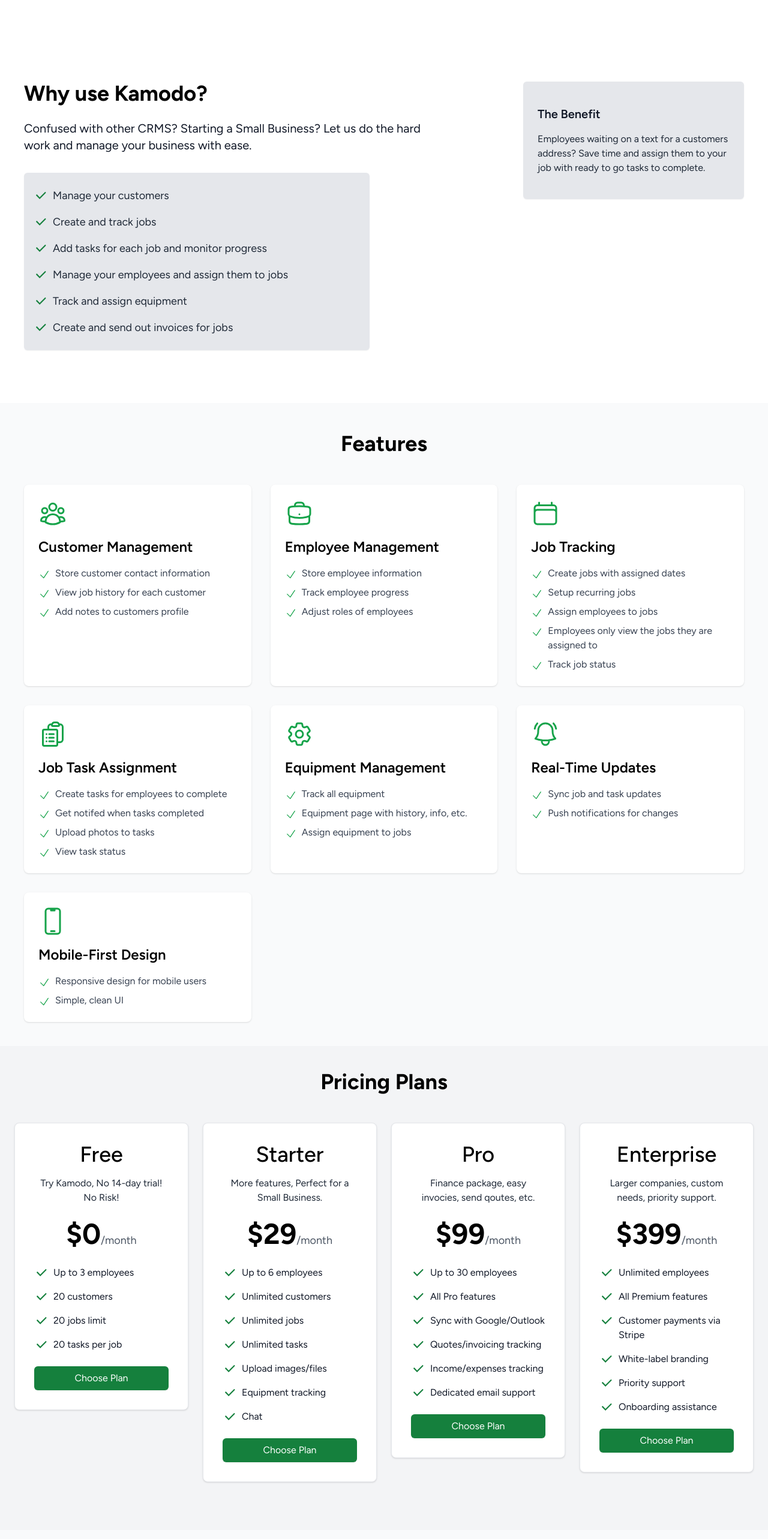
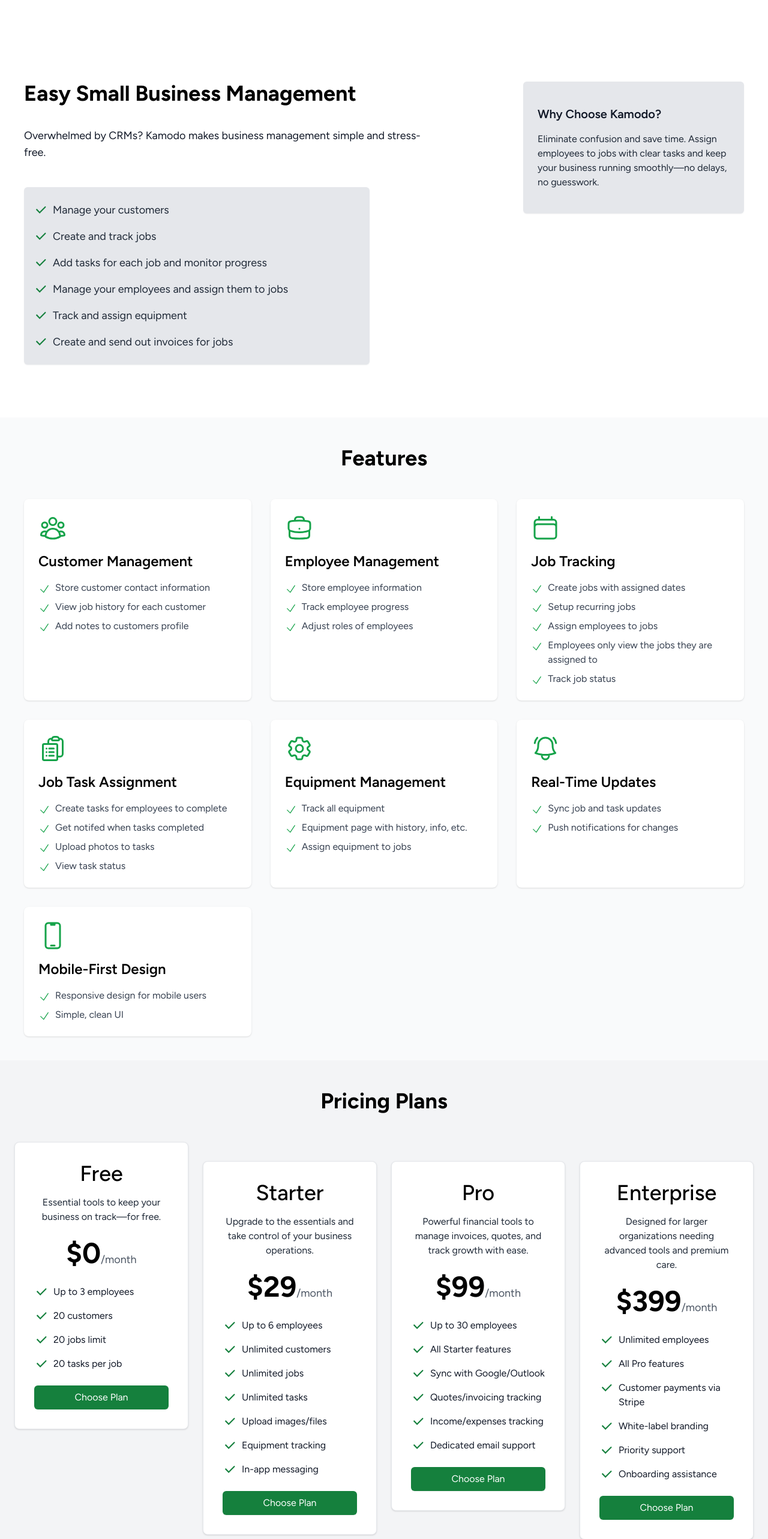
Before and after one commit to Grupith/kamodo, a Next.js app: page / in a window 1280 px wide. Shown: the part 1120-3686 px from the top of the page at 60% size. Built offline with nearby package versions, Linux system fonts and the light colour scheme; no server answers.

Commit message:
updated pricing bios & mobile responsive fixes

```diff
--- a/app/login/page.tsx
+++ b/app/login/page.tsx
@@ -24,8 +24,10 @@
         user.displayName,
         user.email
       );
+      showAlert("success", `Logged in as: ${userDoc?.email}`);
+      console.log("Logged in as:", userDoc?.email);
     } catch (error) {
-      console.error("Error during sign-in:", error);
+      console.error("Error during sign-in: ", error);
     }
   };
 
@@ -33,7 +35,6 @@
   useEffect(() => {
     if (!loading && user) {
       router.push("/setup");
-      showAlert("success", "Logged in!");
     }
   }, [user, loading, router]);
 
--- a/app/page.tsx
+++ b/app/page.tsx
@@ -210,18 +210,18 @@
             whileInView={{ opacity: 1, y: 0 }}
             transition={{ duration: 0.8 }}
             viewport={{ once: true }}
-            className="max-w-screen-xl px-10 pt-10 md:pt-32 pb-10 mt-10 mx-auto"
+            className="max-w-screen-xl px-10 pt-32 md:pt-32 pb-10 mt-2 md:mt-10 mx-auto"
           >
             {/* Container for Flex Layout */}
             <div className="flex flex-col lg:flex-row items-start">
               {/* Left Side: Heading, Paragraph, and List */}
               <div className="w-full lg:w-2/3 lg:pr-8">
                 <h2 className="text-4xl font-bold text-center lg:text-left mb-6 dark:text-gray-100">
-                  Why use Kamodo?
+                  Easy Small Business Management
                 </h2>
-                <p className="max-w-2xl mb-6 text-gray-900 lg:mb-8 md:text-lg lg:text-xl dark:text-gray-200">
-                  Confused with other CRMS? Starting a Small Business? Let us do
-                  the hard work and manage your business with ease.
+                <p className="max-w-2xl text-center md:text-start font-normal mb-6 py-3 text-gray-900 lg:mb-8 md:text-lg dark:text-gray-200">
+                  Overwhelmed by CRMs? Kamodo makes business management simple
+                  and stress-free.
                 </p>
                 <ul className="max-w-xl space-y-4 text-gray-800 bg-gray-200 shadow-sm rounded-md p-4 py-6 text-lg list-inside dark:text-gray-300 dark:bg-gray-800">
                   <li className="flex items-center">
@@ -255,12 +255,12 @@
               <div className="w-full lg:w-1/3 lg:pl-8 mt-10 lg:mt-0">
                 <div className="bg-gray-200 dark:bg-gray-800 shadow-sm rounded-md px-6 py-10">
                   <p className="text-gray-900 mb-4 font-semibold md:text-xl lg:text-xl dark:text-gray-200">
-                    The Benefit
+                    Why Choose Kamodo?
                   </p>
                   <p className="text-gray-800 font-normal md:text-md lg:text-md dark:text-gray-400">
-                    Employees waiting on a text for a customers address? Save
-                    time and assign them to your job with ready to go tasks to
-                    complete.
+                    Eliminate confusion and save time. Assign employees to jobs
+                    with clear tasks and keep your business running smoothly—no
+                    delays, no guesswork.
                   </p>
                 </div>
               </div>
@@ -354,7 +354,7 @@
 
         <section
           id="pricing"
-          className="bg-gray-100 pt-10 pb-20 mx-6 md:mx-0 dark:bg-gray-800 dark:text-gray-100"
+          className="bg-gray-100 pb-10 px-4 lg:px-0 md:mx-0 dark:bg-gray-800 dark:text-gray-100"
         >
           <motion.div
             initial={{ opacity: 0, y: 30 }}
@@ -363,14 +363,14 @@
             viewport={{ once: true }}
             className="container mx-auto px-6"
           >
-            <h2 className="text-4xl font-bold text-center mb-12">
+            <h2 className="text-4xl font-bold text-center py-12">
               Pricing Plans
             </h2>
-            <div className="flex flex-col md:flex-row justify-center items-start md:space-x-6 space-y-6 md:space-y-0">
+            <div className="flex flex-col md:flex-col lg:flex-row justify-center items-start md:space-x-6 space-y-6 md:space-y-8">
               {/* Pricing Cards */}
               <PricingCard
                 plan="Free"
-                bio="Try Kamodo, No 14-day trial! No Risk!"
+                bio="Essential tools to keep your business on track—for free."
                 price="$0"
                 features={[
                   "Up to 3 employees",
@@ -381,7 +381,7 @@
               />
               <PricingCard
                 plan="Starter"
-                bio={`More features, Perfect for a Small Business.`}
+                bio={`Upgrade to the essentials and take control of your business operations.`}
                 price="$29"
                 features={[
                   "Up to 6 employees",
@@ -390,16 +390,16 @@
                   "Unlimited tasks",
                   "Upload images/files",
                   "Equipment tracking",
-                  "Chat",
+                  "In-app messaging",
                 ]}
               />
               <PricingCard
                 plan="Pro"
-                bio="Finance package, easy invocies, send qoutes, etc."
+                bio="Powerful financial tools to manage invoices, quotes, and track growth with ease."
                 price="$99"
                 features={[
                   "Up to 30 employees",
-                  "All Pro features",
+                  "All Starter features",
                   "Sync with Google/Outlook",
                   "Quotes/invoicing tracking",
                   "Income/expenses tracking",
@@ -408,11 +408,11 @@
               />
               <PricingCard
                 plan="Enterprise"
-                bio="Larger companies, custom needs, priority support."
+                bio="Designed for larger organizations needing advanced tools and premium care."
                 price="$399"
                 features={[
                   "Unlimited employees",
-                  "All Premium features",
+                  "All Pro features",
                   "Customer payments via Stripe",
                   "White-label branding",
                   "Priority support",
@@ -563,7 +563,7 @@
   features,
   bio,
 }) => (
-  <div className="bg-white p-8 rounded-lg shadow hover:shadow-lg transition-shadow w-full md:w-1/4 border dark:border-gray-700/90 dark:bg-gray-900">
+  <div className="bg-white p-8 rounded-lg shadow hover:shadow-lg transition-shadow w-full md:w-5/6 border dark:border-gray-700/95 dark:bg-gray-900">
     <h3 className="text-4xl text-center font-medium mb-2 text-black dark:text-white">
       {plan}
     </h3>
--- a/app/setup/create-company/page.tsx
+++ b/app/setup/create-company/page.tsx
@@ -1,6 +1,6 @@
 "use client";
 import React from "react";
-import { useForm, Controller } from "react-hook-form";
+import { useForm } from "react-hook-form";
 import ProtectedRoute from "@/components/ProtectedRoute";
 import { useRouter } from "next/navigation";
 
@@ -20,7 +20,6 @@
   const {
     register,
     handleSubmit,
-    control,
     formState: { errors },
   } = useForm<FormValues>();
 
```
